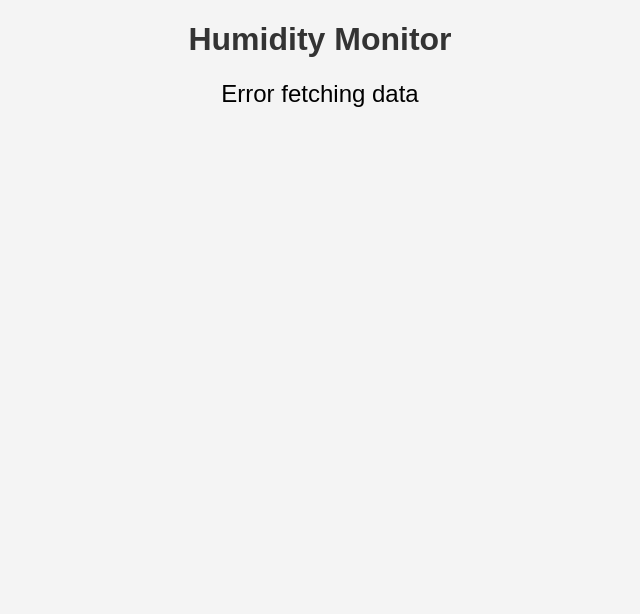
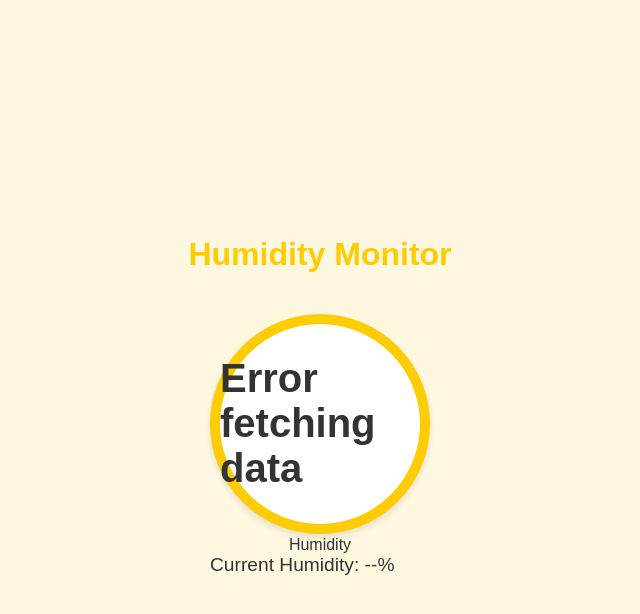
Before and after one commit to wearsolo3/Bee-iot, a plain HTML site: page src/WebApp/index.html in a window 1280 px wide. Shown: the whole page, without its empty margins (320-960 px from the left). Drawn offline with Linux system fonts and the light colour scheme; no server answers.

Commit message:
ทำเว็ปสีเหลืองได้

```diff
--- a/src/WebApp/app.js
+++ b/src/WebApp/app.js
@@ -1,5 +1,6 @@
 document.addEventListener("DOMContentLoaded", () => {
   const humidityDisplay = document.getElementById("humidity-display");
+  const currentHumidity = document.getElementById("current-humidity");
 
   // Fetch humidity data from ESP32 server
   async function fetchHumidity() {
@@ -10,12 +11,14 @@ document.addEventListener("DOMContentLoaded", () => {
       }
       const data = await response.json();
       if (data.humidity !== undefined) {
-        humidityDisplay.textContent = `Humidity: ${data.humidity.toFixed(2)}%`;
+        humidityDisplay.textContent = `${data.humidity.toFixed(2)}%`;
+        currentHumidity.textContent = `${data.humidity.toFixed(2)}%`;
       } else {
         throw new Error("Invalid data format");
       }
     } catch (error) {
       humidityDisplay.textContent = "Error fetching data";
+      currentHumidity.textContent = "--%";
       console.error("Error:", error);
     }
   }
--- a/src/WebApp/index.html
+++ b/src/WebApp/index.html
@@ -7,8 +7,20 @@
   <link rel="stylesheet" href="style.css">
 </head>
 <body>
-  <h1>Humidity Monitor</h1>
-  <div id="humidity-display">Loading...</div>
+  <div class="container">
+    <header>
+      <h1>Humidity Monitor</h1>
+    </header>
+    <main>
+      <div class="dial">
+        <div class="dial-value" id="humidity-display">Loading...</div>
+        <div class="dial-label">Humidity</div>
+      </div>
+      <div class="details">
+        <div class="detail-item">Current Humidity: <span id="current-humidity">--%</span></div>
+      </div>
+    </main>
+  </div>
   <script src="app.js"></script>
 </body>
 </html>
--- a/src/WebApp/style.css
+++ b/src/WebApp/style.css
@@ -1,16 +1,80 @@
 body {
   font-family: Arial, sans-serif;
-  text-align: center;
   margin: 0;
   padding: 0;
-  background-color: #f4f4f4;
+  background-color: #fff8e1; /* Bright yellow theme */
+  color: #333;
+}
+
+.container {
+  display: flex;
+  flex-direction: column;
+  align-items: center;
+  justify-content: center;
+  height: 100vh;
+}
+
+header {
+  text-align: center;
+  margin-bottom: 20px;
 }
 
 h1 {
+  font-size: 2rem;
+  color: #ffcc00; /* Yellow accent */
+}
+
+.dial {
+  position: relative;
+  width: 200px;
+  height: 200px;
+  border: 10px solid #ffcc00; /* Yellow border */
+  border-radius: 50%;
+  display: flex;
+  align-items: center;
+  justify-content: center;
+  background-color: #fff;
+  box-shadow: 0 4px 6px rgba(0, 0, 0, 0.1);
+}
+
+.dial-value {
+  font-size: 2.5rem;
+  font-weight: bold;
   color: #333;
 }
 
-#humidity-display {
-  font-size: 24px;
+.dial-label {
+  position: absolute;
+  bottom: -30px;
+  font-size: 1rem;
+  color: #333;
+}
+
+.details {
   margin-top: 20px;
+  font-size: 1.2rem;
 }
+
+.detail-item {
+  margin: 10px 0;
+}
+
+@media (max-width: 768px) {
+  h1 {
+    font-size: 1.5rem;
+  }
+
+  .dial {
+    width: 150px;
+    height: 150px;
+    border-width: 8px;
+  }
+
+  .dial-value {
+    font-size: 2rem;
+  }
+
+  .details {
+    font-size: 1rem;
+  }
+}
```
